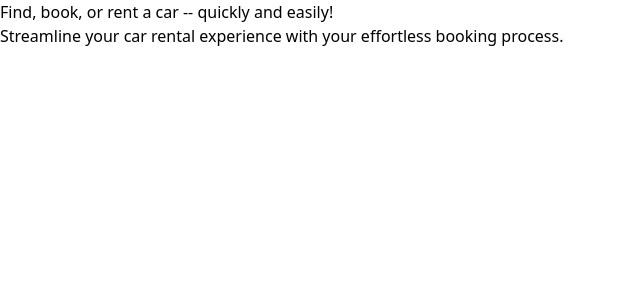
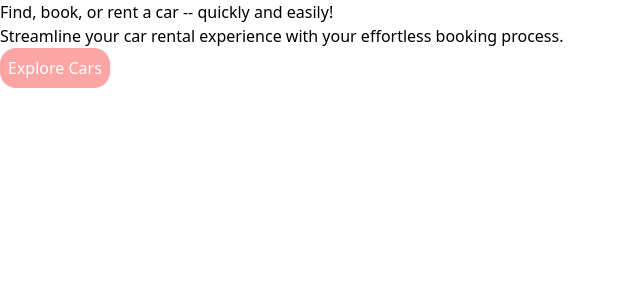
Before and after one commit to Obaidullah-ahsan/Car-Service-Management, a Next.js app: page / in a window 1280 px wide. Shown: the top 300 px of the page, without its empty margins (0-640 px from the left). Built offline with nearby package versions, Linux system fonts and the light colour scheme.

Commit message:
Custom button added

```diff
--- /dev/null
+++ b/src/components/CustomButton.tsx
@@ -0,0 +1,26 @@
+import React, { FC } from 'react';
+
+// Define the prop types
+interface CustomButtonProps {
+    title: string;
+    onClick?: () => void;
+    className?: string;
+    type?: 'button' | 'submit' | 'reset';
+    disabled?: boolean;
+}
+
+// Use FC (Functional Component) to define the component type
+const CustomButton: FC<CustomButtonProps> = ({ title, onClick, className = '', type = 'button', disabled = false }) => {
+    return (
+        <button
+            type={type}
+            className={`${className}`}
+            onClick={onClick}
+            disabled={disabled}
+        >
+            {title}
+        </button>
+    );
+};
+
+export default CustomButton;
--- a/src/components/Hero.tsx
+++ b/src/components/Hero.tsx
@@ -1,4 +1,5 @@
 import React from 'react';
+import CustomButton from './CustomButton';
 
 const Hero = () => {
     return (
@@ -9,6 +10,10 @@ const Hero = () => {
             <p className="">
                 Streamline your car rental experience with your effortless booking process.
             </p>
+            <CustomButton
+                title="Explore Cars"
+                className='bg-red-300 p-2 rounded-2xl text-white'
+            />
         </div>
     );
 };
```
